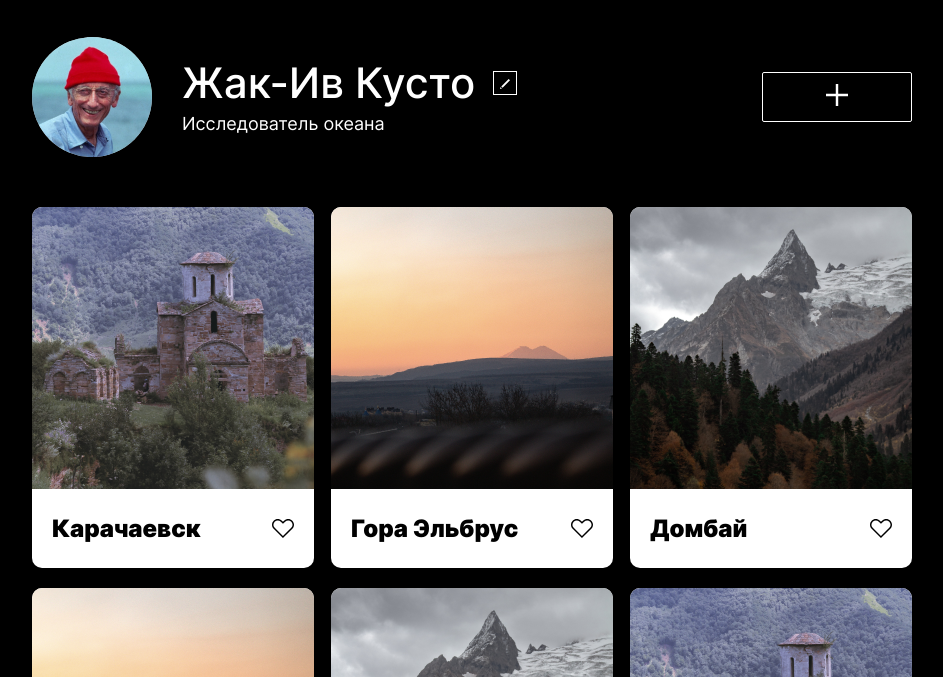
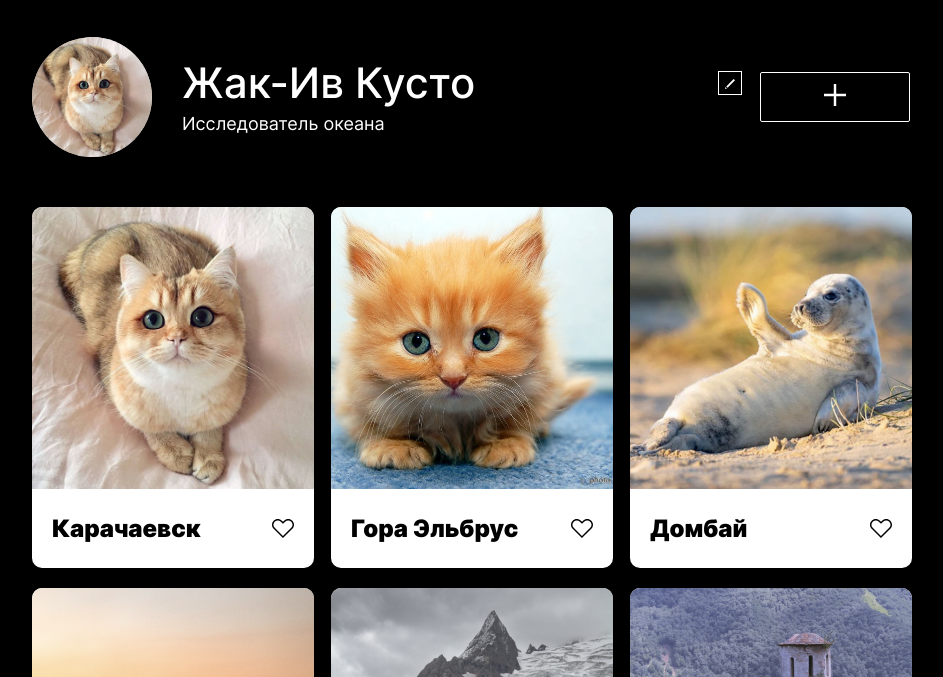
Before and after one commit to pmparitet/mesto-project, a plain HTML site: page index.html in a window 1280 px wide. Shown: the part 123-800 px from the top of the page, without its empty margins (168-1111 px from the left). Drawn offline with Linux system fonts and the light colour scheme.

Commit message:
фикс после 2 проверка

```diff
--- a/blocks/element/__mask-group/element__mask-group.css
+++ b/blocks/element/__mask-group/element__mask-group.css
@@ -3,5 +3,5 @@
   min-height: 282px;
   width: 100%;
   border-radius: 10px 10px 0px 0px;
-  object-fit: fill;
+  object-fit: cover;
 }
--- a/blocks/popup/__field/popup__field.css
+++ b/blocks/popup/__field/popup__field.css
@@ -10,6 +10,7 @@
   background-color: transparent;
   margin-bottom: 30px;
   padding: 0;
+  outline: 0;
 }
 .popup__field:focus {
   outline: none;
--- a/blocks/profile/__avatar/profile__avatar.css
+++ b/blocks/profile/__avatar/profile__avatar.css
@@ -1,5 +1,6 @@
 .profile__avatar {
-  width: 120px;
+  min-width: 120px;
+  height: 120px;
   background: #c4c4c4;
   border-radius: 50%;
   object-fit: cover;
--- a/blocks/profile/__edit-button/profile__edit-button.css
+++ b/blocks/profile/__edit-button/profile__edit-button.css
@@ -1,4 +1,5 @@
 .profile__edit-button {
+  min-width: 24px;
   width: 24px;
   height: 24px;
   background-color: unset;
--- a/blocks/profile/__info/profile__info.css
+++ b/blocks/profile/__info/profile__info.css
@@ -1,4 +1,5 @@
 .profile__info {
+  max-width: 560px;
   height: 100%;
   width: 100%;
   display: flex;
@@ -8,6 +9,11 @@
   align-self: center;
   margin-left: 30px;
 }
+@media screen and (max-width: 950px) {
+  .profile__info {
+    max-width: 380px;
+  }
+}
 @media screen and (max-width: 768px) {
   .profile__info {
     align-items: center;
--- a/blocks/profile/__subtitle/profile__subtitle.css
+++ b/blocks/profile/__subtitle/profile__subtitle.css
@@ -1,4 +1,5 @@
 .profile__subtitle {
+  width: 100%;
   font-weight: 400;
   font-size: 18px;
   line-height: 22px;
--- a/blocks/profile/__title/profile__title.css
+++ b/blocks/profile/__title/profile__title.css
@@ -1,4 +1,5 @@
 .profile__title {
+  width: 100%;
   font-weight: 500;
   font-size: 42px;
   line-height: 48px;
--- a/index.html
+++ b/index.html
@@ -14,7 +14,11 @@
       </header>
       <main class="main">
         <section class="profile">
-          <img src="./images/Avatar.png" alt="Аватар" class="profile__avatar" />
+          <img
+            src="./images/1564314090_3.jpg"
+            alt="Аватар"
+            class="profile__avatar"
+          />
           <div class="profile__info">
             <div class="profile__edit-title">
               <h1 class="profile__title">Жак-Ив Кусто</h1>
@@ -35,7 +39,7 @@
         <section class="elements">
           <article class="element">
             <img
-              src="./images/kirill-pershin-1088404-unsplash.png"
+              src="./images/1564314090_3.jpg"
               alt="Карачаевск"
               class="element__mask-group"
             />
@@ -48,7 +52,7 @@
           </article>
           <article class="element">
             <img
-              src="./images/kirill-pershin-1404681-unsplash.png"
+              src="./images/top1-2.jpg"
               alt="Гора Эльбрус"
               class="element__mask-group"
             />
@@ -61,7 +65,7 @@
           </article>
           <article class="element">
             <img
-              src="./images/kirill-pershin-1556355-unsplash.png"
+              src="./images/1620193819_8-oir_mobi-p-milie-tyuleni-zhivotnie-krasivo-foto-8.jpg"
               alt="Домбай"
               class="element__mask-group"
             />
```
Also changed, not shown: images/1564314090_3.jpg (added), images/1620193819_8-oir_mobi-p-milie-tyuleni-zhivotnie-krasivo-foto-8.jpg (added), images/top1-2.jpg (added).
